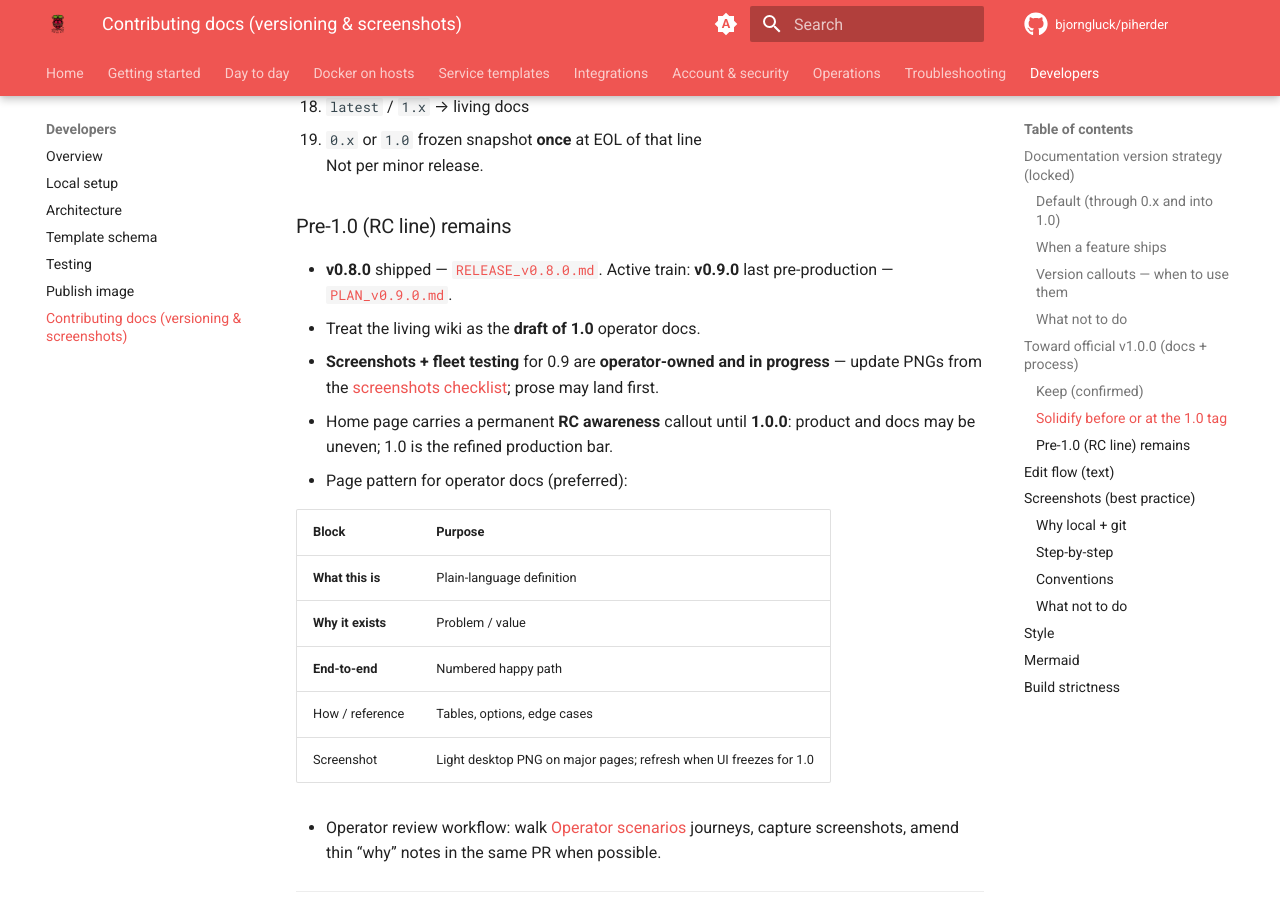
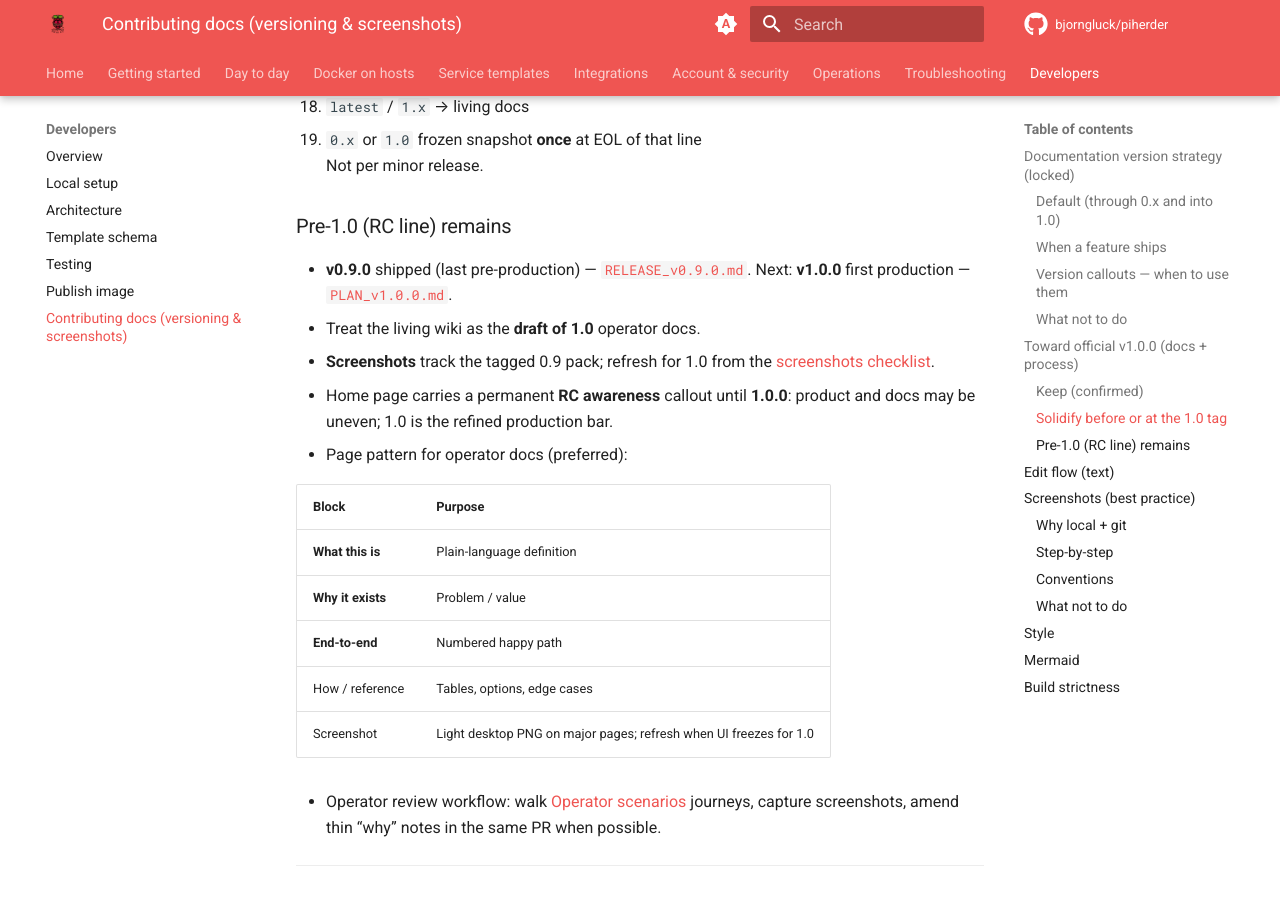
Before and after one commit to bjorngluck/piherder, an MkDocs documentation site: the page built from wiki/developers/contributing-docs.md, in a window 1280 px wide and 900 px high, scrolled down 3031 px. Built offline with MkDocs 1.6.1 and Material for MkDocs 9.7.7, drawn with Linux system fonts in a browser that asks for light colours; comment, search, counter and statistics services are not loaded; some of the changed text lies outside the part shown.

Commit message:
docs(wiki): point site banner and install pin at v0.9.0
The MkDocs announce override still advertised v0.8.0 as latest after the
tag; update remaining install/docs pointers to match.

```diff
--- a/wiki/developers/contributing-docs.md
+++ b/wiki/developers/contributing-docs.md
@@ -94,9 +94,9 @@
 
 ### Pre-1.0 (RC line) remains
 
-- **v0.8.0** shipped — [`RELEASE_v0.8.0.md`](https://github.com/bjorngluck/piherder/blob/main/docs/RELEASE_v0.8.0.md). Active train: **v0.9.0** last pre-production — [`PLAN_v0.9.0.md`](https://github.com/bjorngluck/piherder/blob/main/docs/PLAN_v0.9.0.md).
+- **v0.9.0** shipped (last pre-production) — [`RELEASE_v0.9.0.md`](https://github.com/bjorngluck/piherder/blob/main/docs/RELEASE_v0.9.0.md). Next: **v1.0.0** first production — [`PLAN_v1.0.0.md`](https://github.com/bjorngluck/piherder/blob/main/docs/PLAN_v1.0.0.md).
 - Treat the living wiki as the **draft of 1.0** operator docs.
-- **Screenshots + fleet testing** for 0.9 are **operator-owned and in progress** — update PNGs from the [screenshots checklist](https://github.com/bjorngluck/piherder/blob/main/wiki/assets/screenshots/README.md); prose may land first.
+- **Screenshots** track the tagged 0.9 pack; refresh for 1.0 from the [screenshots checklist](https://github.com/bjorngluck/piherder/blob/main/wiki/assets/screenshots/README.md).
 - Home page carries a permanent **RC awareness** callout until **1.0.0**: product and docs may be uneven; 1.0 is the refined production bar.
 - Page pattern for operator docs (preferred):
 
--- a/wiki/overrides/main.html
+++ b/wiki/overrides/main.html
@@ -5,11 +5,11 @@
     <div class="md-banner__inner md-grid md-typeset">
       <p>
         <strong>PiHerder docs</strong> — latest release
-        <a href="https://github.com/bjorngluck/piherder/releases/tag/v0.8.0">v0.8.0</a>
+        <a href="https://github.com/bjorngluck/piherder/releases/tag/v0.9.0">v0.9.0</a>
         · image
         <a href="https://hub.docker.com/r/bjorngluck/piherder">bjorngluck/piherder</a>
         · notes
-        <a href="https://github.com/bjorngluck/piherder/blob/main/docs/RELEASE_v0.8.0.md">RELEASE_v0.8.0.md</a>.
+        <a href="https://github.com/bjorngluck/piherder/blob/main/docs/RELEASE_v0.9.0.md">RELEASE_v0.9.0.md</a>.
       </p>
     </div>
   </aside>
```
Also changed, not shown: wiki/day-to-day/add-server.md (+1 -1 lines), wiki/getting-started/install.md (+1 -1 lines).
